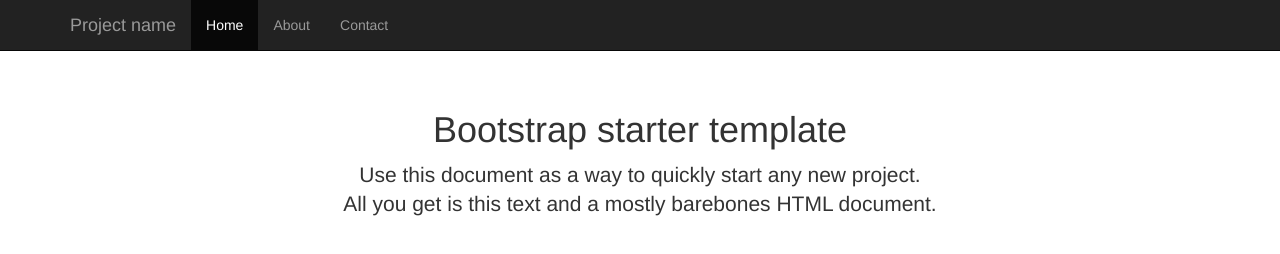
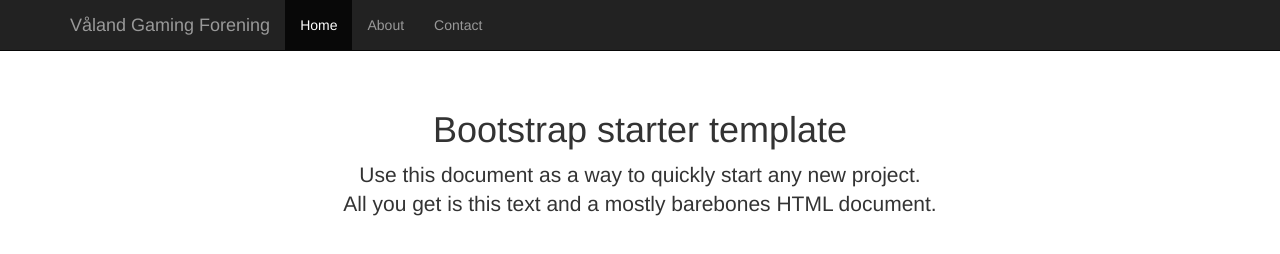
Before and after one commit to fadderman/Vaaland-Gaming-WWW, a plain HTML site: page starter-template.html in a window 1280 px wide. Drawn offline with nearby package versions, Linux system fonts and the light colour scheme.

Commit message:
customize bootstrap for my use
move javascript from head to the bottem of the body

```diff
--- a/starter-template.html
+++ b/starter-template.html
@@ -3,8 +3,9 @@
     <meta charset="utf-8">
     <meta content="IE=edge" http-equiv="X-UA-Compatible">
     <meta content="width=device-width, initial-scale=1.0" name="viewport">
-    <meta content="" name="description">
-    <meta content="" name="author">
+    <meta name="description" content="Hjemmeside for Våland Gaming Forening">
+    <meta name="keywords" content="Boardgames, Roleplaying">
+    <meta name="author" content="Glenn Falnes">
     <link href="img/favicon.png" rel="shortcut icon">
 
     <title>Starter Template for Bootstrap</title>
@@ -36,7 +37,7 @@
             <span class="icon-bar"></span>
             <span class="icon-bar"></span>
           </button>
-          <a href="#" class="navbar-brand">Project name</a>
+          <a href="#" class="navbar-brand">Våland Gaming Forening</a>
         </div>
         <div class="collapse navbar-collapse">
           <ul class="nav navbar-nav">
```
Also changed, not shown: info.html (+2 -1 lines).
